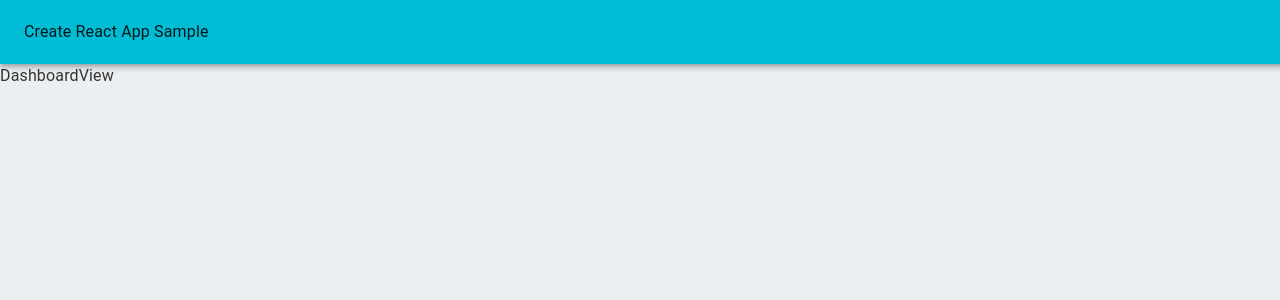
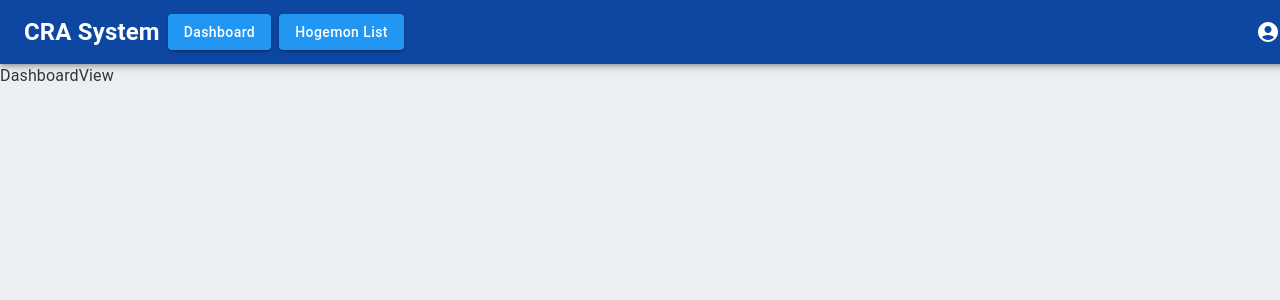
Before and after one commit to kosukekashiwa/cra-sample, a React (Create React App) app: page /cra-app/dashboard in a window 1280 px wide. Shown: the top 300 px of the page. Built offline with nearby package versions, Linux system fonts and the light colour scheme.

Commit message:
add CRAHeader

```diff
--- /dev/null
+++ b/src/views/atoms/buttons/DashboardButton.tsx
@@ -0,0 +1,12 @@
+import React from 'react';
+import PrimaryButton, { PrimaryButtonProps } from './bases/PrimaryButton';
+
+export type DashboardButtonProps = {
+  onDashboardButtonClick: PrimaryButtonProps['onClick'];
+};
+
+const DashboardButton: React.VFC<DashboardButtonProps> = (props) => {
+  return <PrimaryButton onClick={props.onDashboardButtonClick} label="Dashboard" />;
+};
+
+export default DashboardButton;
--- /dev/null
+++ b/src/views/atoms/buttons/HogemonListButton.tsx
@@ -0,0 +1,12 @@
+import React from 'react';
+import PrimaryButton, { PrimaryButtonProps } from './bases/PrimaryButton';
+
+export type HogemonListButtonProps = {
+  onHogemonListButtonClick: PrimaryButtonProps['onClick'];
+};
+
+const HogemonListButton: React.VFC<HogemonListButtonProps> = (props) => {
+  return <PrimaryButton onClick={props.onHogemonListButtonClick} label="Hogemon List" />;
+};
+
+export default HogemonListButton;
--- /dev/null
+++ b/src/views/atoms/buttons/bases/PrimaryButton.tsx
@@ -0,0 +1,16 @@
+import React from 'react';
+import Button, { ButtonProps } from '@mui/material/Button';
+
+export type PrimaryButtonProps = Pick<ButtonProps, 'onClick'> & {
+  label: string;
+};
+
+const PrimaryButton: React.VFC<PrimaryButtonProps> = (props) => {
+  return (
+    <Button variant="contained" onClick={props.onClick}>
+      {props.label}
+    </Button>
+  );
+};
+
+export default PrimaryButton;
--- a/src/views/atoms/containers/AppContainer.tsx
+++ b/src/views/atoms/containers/AppContainer.tsx
@@ -1,5 +1,5 @@
 import React from 'react';
-import { Box } from '@mui/material';
+import Box from '@mui/material/Box';
 
 type AppContainerProps = {
   children: React.ReactNode;
--- a/src/views/atoms/containers/MainContainer.tsx
+++ b/src/views/atoms/containers/MainContainer.tsx
@@ -1,5 +1,5 @@
 import React from 'react';
-import { Box } from '@mui/material';
+import Box from '@mui/material/Box';
 
 type MainContainerProps = {
   children: React.ReactNode;
--- /dev/null
+++ b/src/views/atoms/labels/AppTitleLabel.tsx
@@ -0,0 +1,10 @@
+import React from 'react';
+import BaseLabel, { BaseLabelProps } from './bases/BaseLabel';
+
+export type AppTitleLabelProps = Pick<BaseLabelProps, 'label'>;
+
+const AppTitleLabel: React.VFC<AppTitleLabelProps> = (props) => {
+  return <BaseLabel label={props.label} remSize={1.5} bold color="white" />;
+};
+
+export default AppTitleLabel;
--- /dev/null
+++ b/src/views/atoms/labels/bases/BaseLabel.tsx
@@ -0,0 +1,23 @@
+import React from 'react';
+import { Box } from '@mui/material';
+
+export type BaseLabelProps = {
+  label: string;
+  remSize: number;
+  bold?: boolean;
+  color?: string;
+};
+
+const BaseLabel: React.VFC<BaseLabelProps> = (props) => {
+  return (
+    <Box
+      fontSize={`${props.remSize}rem`}
+      fontWeight={props.bold ? 'bold' : 'normal'}
+      color={props.color}
+    >
+      {props.label}
+    </Box>
+  );
+};
+
+export default BaseLabel;
--- /dev/null
+++ b/src/views/ecosystems/CRAHeader.tsx
@@ -0,0 +1,27 @@
+import React from 'react';
+import AppHeader from '../organisms/AppHeader';
+import DashboardButton, { DashboardButtonProps } from '../atoms/buttons/DashboardButton';
+import HogemonListButton, { HogemonListButtonProps } from '../atoms/buttons/HogemonListButton';
+
+export type CRAHeaderProps = Pick<DashboardButtonProps, 'onDashboardButtonClick'> &
+  Pick<HogemonListButtonProps, 'onHogemonListButtonClick'>;
+
+const CRAHeader: React.VFC<CRAHeaderProps> = (props) => {
+  const userName = 'Satoshi';
+
+  return (
+    <AppHeader
+      appTitle="CRA System"
+      userName={userName}
+      leftItems={[
+        { id: 0, node: <DashboardButton onDashboardButtonClick={props.onDashboardButtonClick} /> },
+        {
+          id: 1,
+          node: <HogemonListButton onHogemonListButtonClick={props.onHogemonListButtonClick} />,
+        },
+      ]}
+    />
+  );
+};
+
+export default CRAHeader;
--- a/src/views/environments/Home.tsx
+++ b/src/views/environments/Home.tsx
@@ -1,17 +1,28 @@
-import React from 'react';
-import { Route, Switch, Redirect, useRouteMatch } from 'react-router-dom';
+import React, { useCallback } from 'react';
+import { Route, Switch, Redirect, useRouteMatch, useHistory } from 'react-router-dom';
 import DashboardView from './dashboard/DashboardView';
 import HogemonListView from './hogemon/HogemonListView';
+import CRAHeader from '../ecosystems/CRAHeader';
 import AppContainer from '../atoms/containers/AppContainer';
 import MainContainer from '../atoms/containers/MainContainer';
-import AppHeader from '../organisms/AppHeader';
 
 const Home: React.VFC = () => {
   const { path } = useRouteMatch();
+  const history = useHistory();
+
+  const handleDashboardButtonClick = useCallback((): void => {
+    history.push(`${path}/dashboard`);
+  }, [history, path]);
+  const handleHogemonListButtonClick = useCallback((): void => {
+    history.push(`${path}/hogemon-list`);
+  }, [history, path]);
 
   return (
     <AppContainer>
-      <AppHeader appTitle="Create React App Sample" />
+      <CRAHeader
+        onDashboardButtonClick={handleDashboardButtonClick}
+        onHogemonListButtonClick={handleHogemonListButtonClick}
+      />
 
       <MainContainer>
         <Switch>
--- a/src/views/environments/dashboard/DashboardView.tsx
+++ b/src/views/environments/dashboard/DashboardView.tsx
@@ -1,8 +1,12 @@
 import React from 'react';
-import { Box } from '@mui/material';
+import Box from '@mui/material/Box';
 
 const DashboardView: React.VFC = () => {
-  return <Box height="2000px">DashboardView</Box>;
+  return (
+    <Box height="2000px">
+      <span>DashboardView</span>
+    </Box>
+  );
 };
 
 export default DashboardView;
--- a/src/views/organisms/AppHeader.tsx
+++ b/src/views/organisms/AppHeader.tsx
@@ -1,17 +1,38 @@
 import React from 'react';
-import { AppBar, Box, Toolbar } from '@mui/material';
+import { styled } from '@mui/material/styles';
+import AppBar from '@mui/material/AppBar';
+import Toolbar from '@mui/material/Toolbar';
+import Box from '@mui/material/Box';
+import { blue } from '@mui/material/colors';
+import AccountCircleIcon from '@mui/icons-material/AccountCircle';
+import AppTitleLabel from '../atoms/labels/AppTitleLabel';
 
-type AppHeaderProps = {
+const StyledAppbar = styled(AppBar)({
+  backgroundColor: blue[900],
+});
+
+export type AppHeaderProps = {
   appTitle: string;
+  userName: string;
+  leftItems: { id: number; node: React.ReactNode }[];
 };
 
 const AppHeader: React.VFC<AppHeaderProps> = (props) => {
   return (
-    <AppBar position="static">
+    <StyledAppbar position="static">
       <Toolbar>
-        <Box>{props.appTitle}</Box>
+        <AppTitleLabel label={props.appTitle} />
+        <Box display="flex" gap="8px" ml="8px">
+          {props.leftItems.map((item) => (
+            <React.Fragment key={item.id}>{item.node}</React.Fragment>
+          ))}
+        </Box>
+        <Box display="flex" alignItems="center" gap="8px" ml="auto">
+          <AccountCircleIcon />
+          <Box>{props.userName}</Box>
+        </Box>
       </Toolbar>
-    </AppBar>
+    </StyledAppbar>
   );
 };
 
--- a/src/views/theme.ts
+++ b/src/views/theme.ts
@@ -1,9 +1,9 @@
-import { createTheme } from '@mui/material';
-import { blueGrey, cyan, deepOrange } from '@mui/material/colors';
+import { createTheme } from '@mui/material/styles';
+import { blueGrey, blue, deepOrange } from '@mui/material/colors';
 
 const theme = createTheme({
   palette: {
-    primary: cyan,
+    primary: blue,
     secondary: deepOrange,
   },
   components: {
@@ -16,6 +16,13 @@ const theme = createTheme({
         },
       },
     },
+    MuiButton: {
+      styleOverrides: {
+        root: {
+          textTransform: 'none',
+        },
+      },
+    },
   },
 });
 
```
